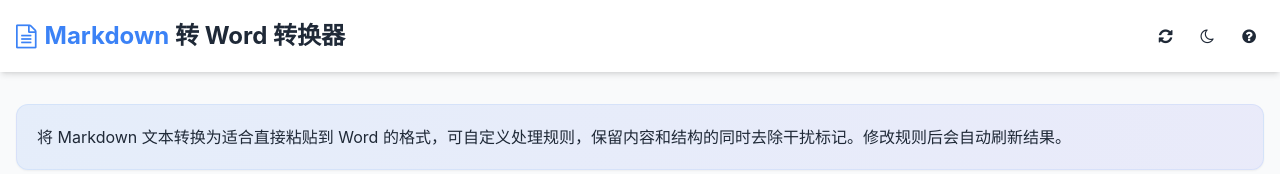
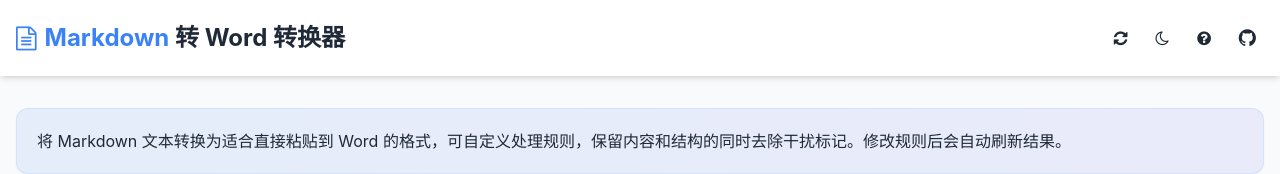
Before and after one commit to SheriocCode/Md-Cleaner, a plain HTML site: page index.html in a window 1280 px wide. Shown: the top 174 px of the page. Drawn offline with nearby package versions, Linux system fonts and the light colour scheme.

Commit message:
feat(ui): add GitHub icon linking to source repository

```diff
--- a/index.html
+++ b/index.html
@@ -110,6 +110,16 @@
           >
             <i class="fa fa-question-circle"></i>
           </button>
+          <a
+            id="github-link"
+            href="https://github.com/SheriocCode/Md-Cleaner"
+            target="_blank"
+            rel="noopener noreferrer"
+            class="ml-3 p-2 rounded-full hover:bg-gray-100 dark:hover:bg-neutral-700 transition-colors"
+            title="查看源码"
+          >
+            <i class="fa fa-github text-xl"></i>
+          </a>
         </div>
       </div>
     </header>
```
